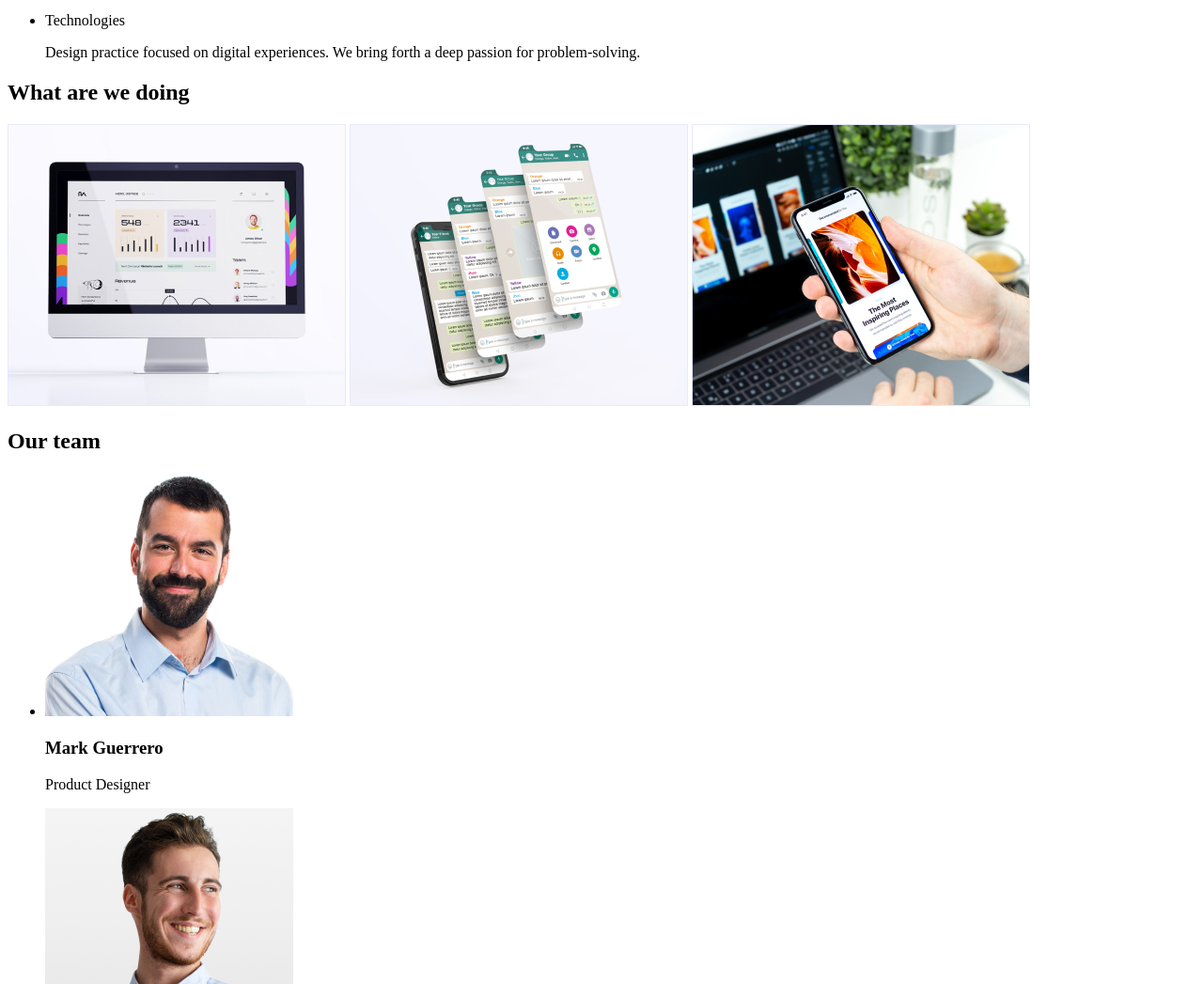
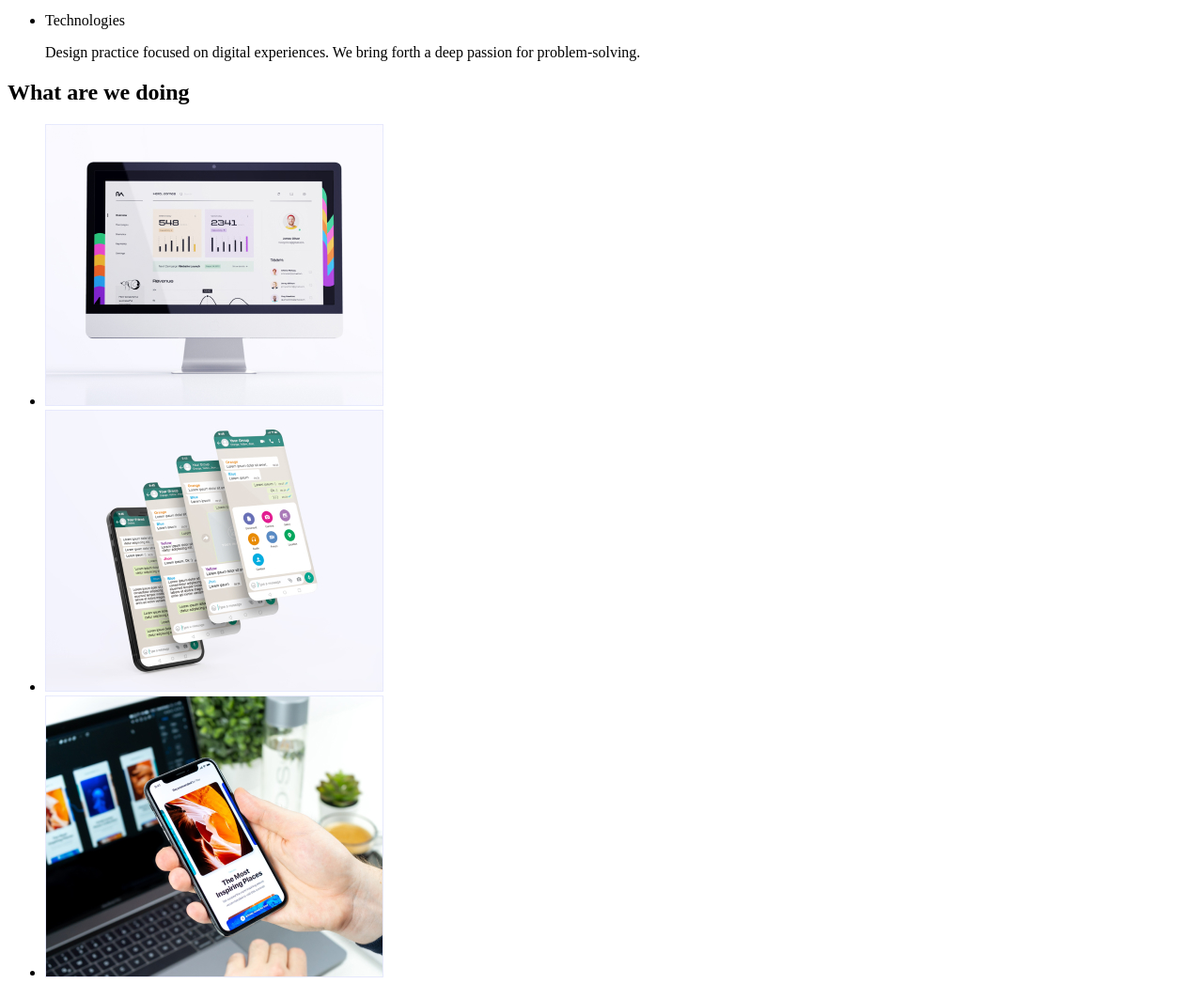
Before and after one commit to zhurakovska/goit-markup-hw-01, a plain HTML site: page index.html in a window 1280 px wide. Shown: the part 425-1472 px from the top of the page at 94% size. Drawn offline with Linux system fonts and the light colour scheme.

Commit message:
Update index.html

```diff
--- a/index.html
+++ b/index.html
@@ -64,19 +64,22 @@
 
       <section>
         <h2>What are we doing</h2>
-        <div>
+        <ul>
+          <li>
             <img src="images/pic-1.jpg" alt="we make desktop" width="360" />
+          </li>
+          <li>
             <img
               src="images/pic-2.jpg"
               alt="we make a mobile version"
               width="360"
             />
-          <img
-            src="images/pic-3.jpg"
-            alt="we make a mobile version an app"
+          </li>
+          <li>
+            <img src="images/pic-3.jpg" alt="we make a mobile version an app"
             width="360"
-          />
-        </div>
+          </li>
+        </ul>
       </section>
 
       <section>
```
Lines whose indentation alone changed are shown as unchanged.
